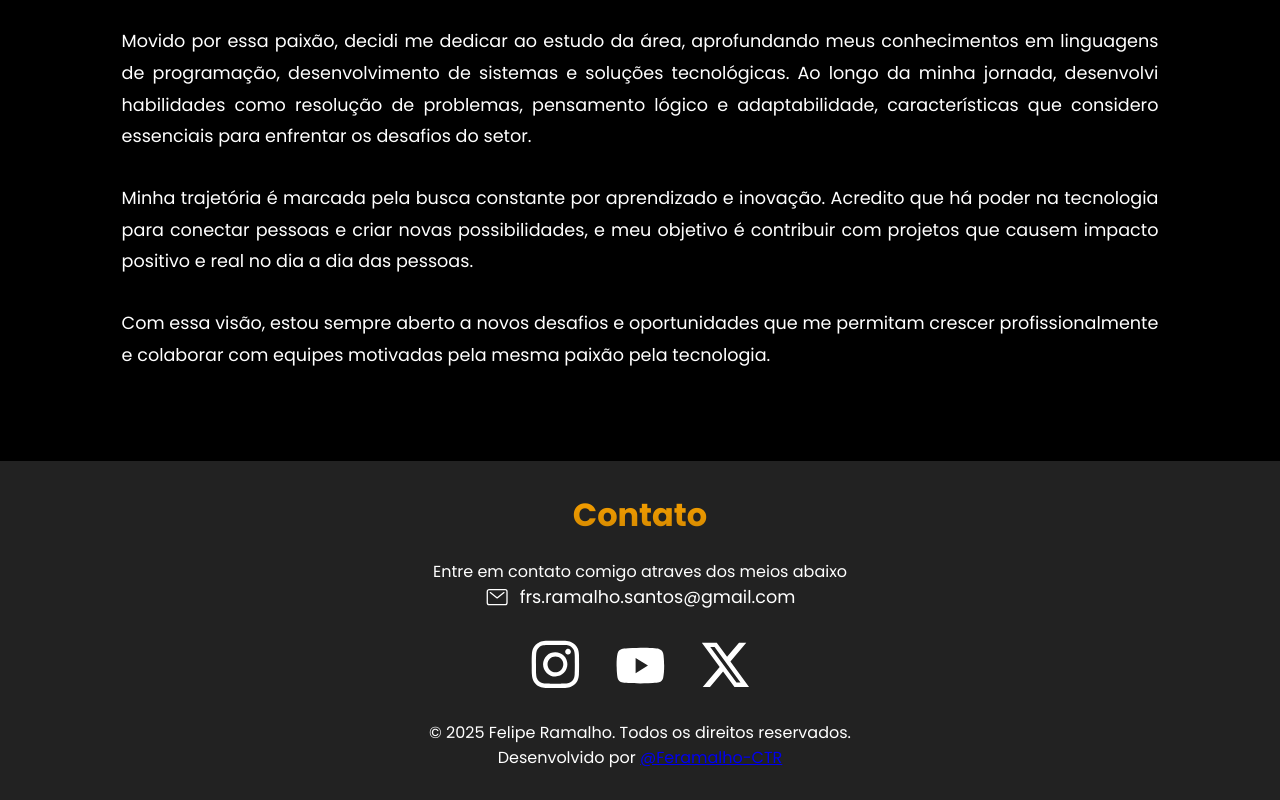
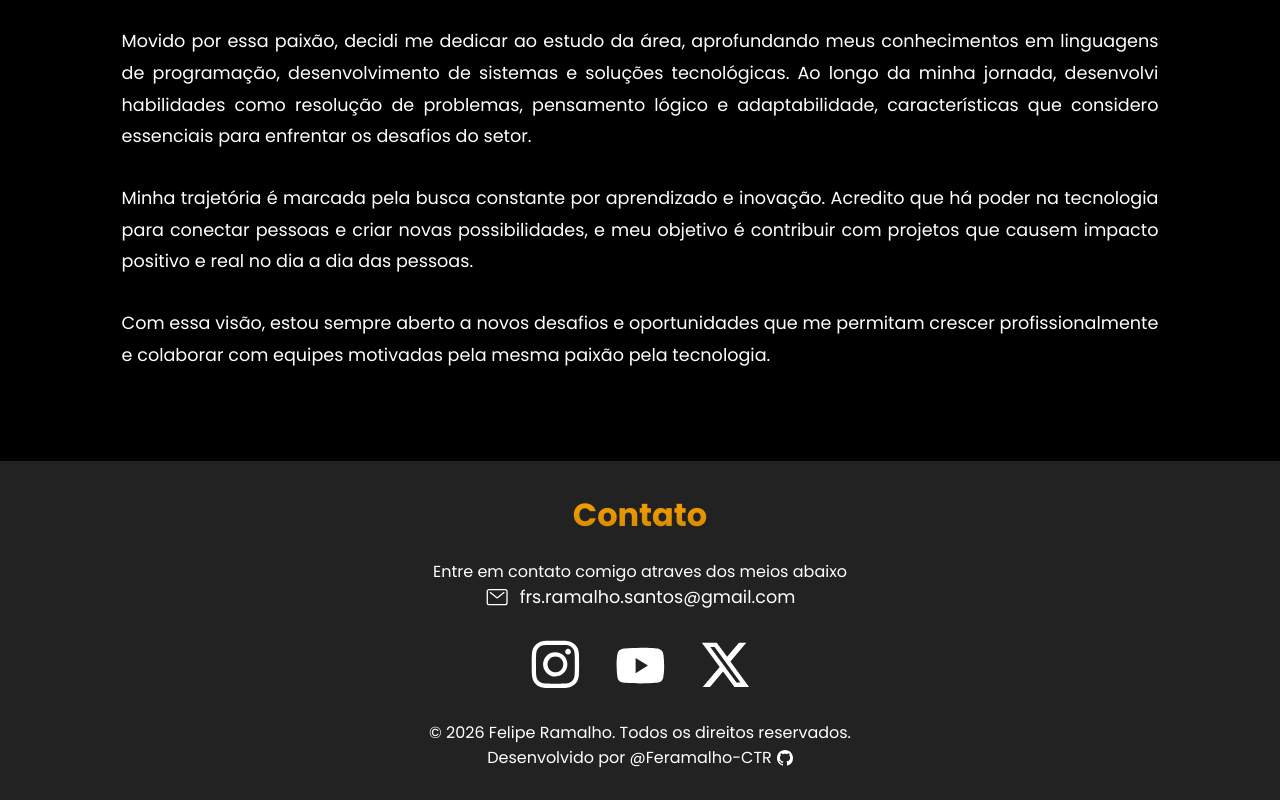
Before and after one commit to Feramalho-CTR/Meu-Site, a React (Vite) app: page / in a window 1280 px wide. Shown: the part 1708-2508 px from the top of the page. Built offline with nearby package versions, Linux system fonts and the light colour scheme.

Commit message:
style: atualiza ano para 2026, remove azul do link do dev e adiciona ícone do github no footer

```diff
--- a/index.html
+++ b/index.html
@@ -109,9 +109,10 @@
             </a>
         </div>
         <div class="copyright">
-            <p>© 2025 Felipe Ramalho. Todos os direitos reservados.</p>
+            <p>© 2026 Felipe Ramalho. Todos os direitos reservados.</p>
             <p> Desenvolvido por <a href="https://github.com/Feramalho-CTR" target="_blank" rel="noopener noreferrer"
-                    title="Perfil do GitHub do desenvolvedor">@Feramalho-CTR</a></p>
+                    title="Perfil do GitHub do desenvolvedor">@Feramalho-CTR <img src="/img/logogithub.svg"
+                        alt="GitHub Logo" class="github-dev-icon"></a></p>
         </div>
     </footer>
     <div id="chatbot-root"></div>
--- a/src/style.css
+++ b/src/style.css
@@ -432,6 +432,25 @@ footer .redes-sociais img {
 footer .copyright {
     margin-top: 20px;
     font-size: 0.9rem;
+}
+
+footer .copyright a {
+    color: var(--cor-principal);
+    text-decoration: none;
+    display: inline-flex;
+    align-items: center;
+    gap: 5px;
+    transition: color 0.3s ease;
+}
+
+footer .copyright a:hover {
+    color: var(--laranja);
+}
+
+.github-dev-icon {
+    width: 16px;
+    height: auto;
+    filter: brightness(1);
 }
 
 /* --- ESTILOS DO CHATBOT (DESKTOP) --- */
```
Also changed, not shown: public/img/logogithub.svg (added).
